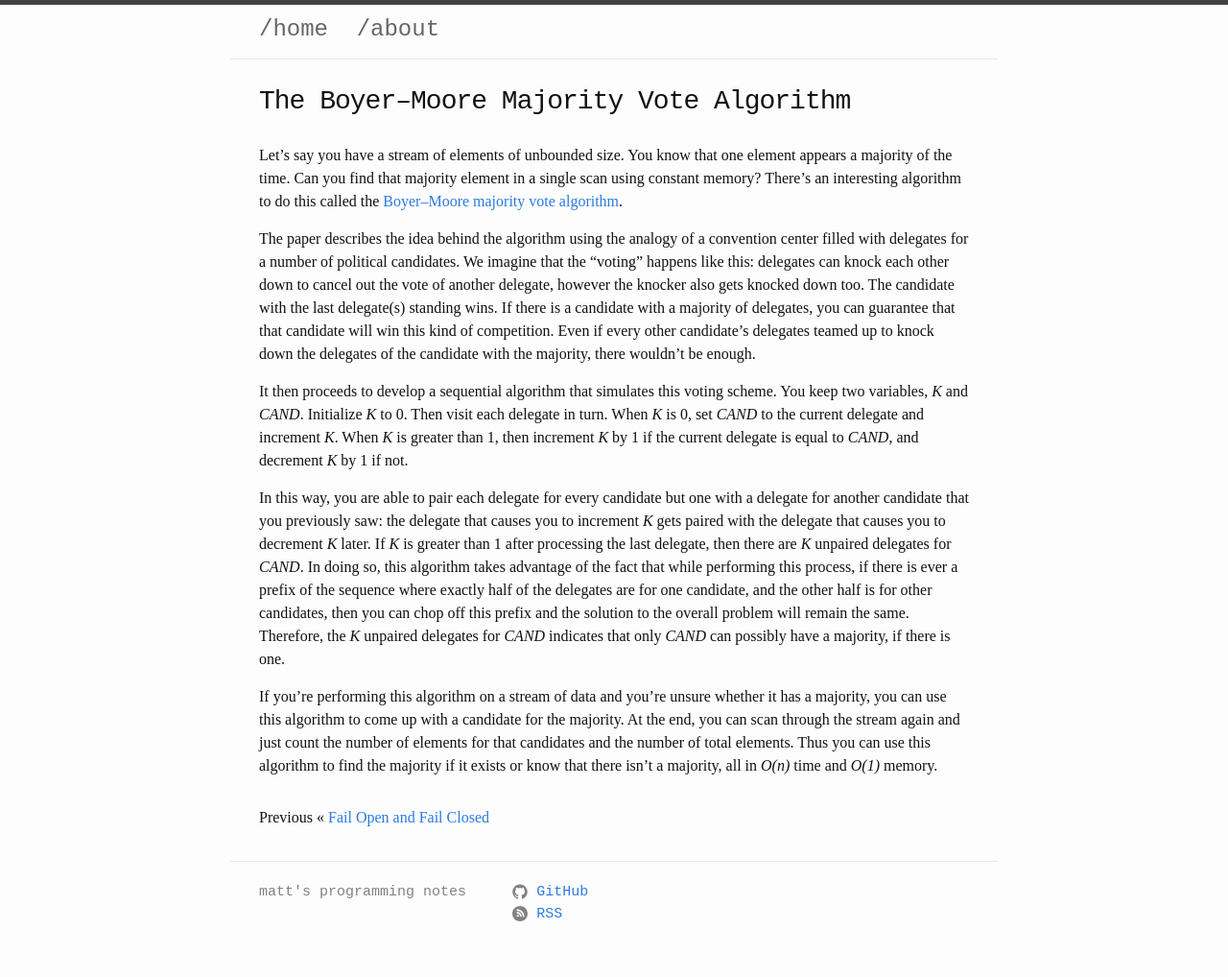
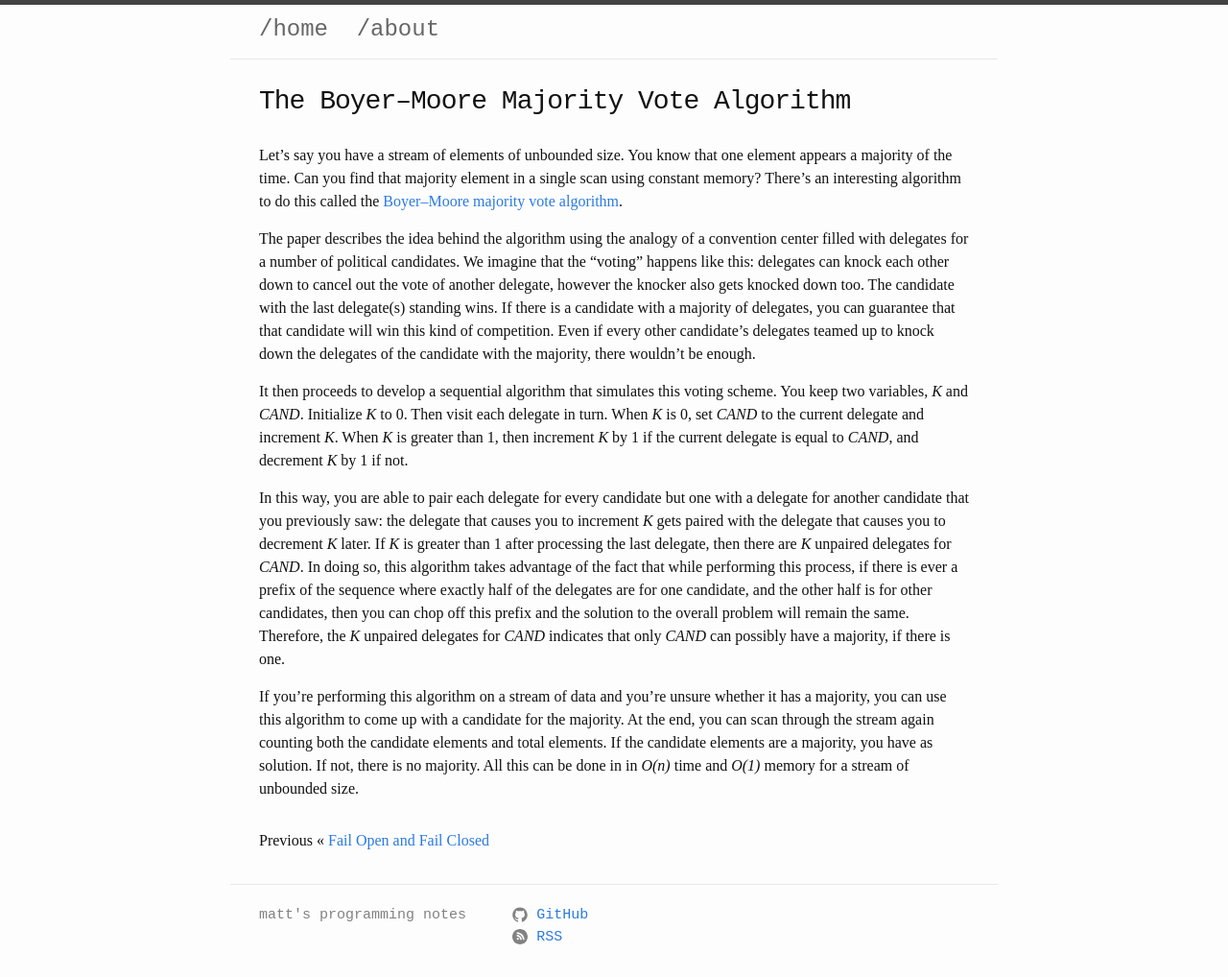
Before and after one commit to mattsteadman/mattsteadman.github.io, a Jekyll site: the page built from _posts/2023-12-05-majority-vote.md, in a window 1280 px wide. Shown: the whole page at 96% size. Built offline with Jekyll 4.4.1, drawn with Linux system fonts in a browser that asks for light colours; before the commit the page ends 994 px from its top, so only the background shows below that.

Commit message:
Phrasing

```diff
--- a/_posts/2023-12-05-majority-vote.md
+++ b/_posts/2023-12-05-majority-vote.md
@@ -15,4 +15,4 @@ It then proceeds to develop a sequential algorithm that simulates this voting sc
 
 In this way, you are able to pair each delegate for every candidate but one with a delegate for another candidate that you previously saw: the delegate that causes you to increment *K* gets paired with the delegate that causes you to decrement *K* later. If *K* is greater than 1 after processing the last delegate, then there are *K* unpaired delegates for *CAND*. In doing so, this algorithm takes advantage of the fact that while performing this process, if there is ever a prefix of the sequence where exactly half of the delegates are for one candidate, and the other half is for other candidates, then you can chop off this prefix and the solution to the overall problem will remain the same. Therefore, the *K* unpaired delegates for *CAND* indicates that only *CAND* can possibly have a majority, if there is one.
 
-If you're performing this algorithm on a stream of data and you're unsure whether it has a majority, you can use this algorithm to come up with a candidate for the majority. At the end, you can scan through the stream again and just count the number of elements for that candidates and the number of total elements. Thus you can use this algorithm to find the majority if it exists or know that there isn't a majority, all in *O(n)* time and *O(1)* memory.
+If you're performing this algorithm on a stream of data and you're unsure whether it has a majority, you can use this algorithm to come up with a candidate for the majority. At the end, you can scan through the stream again counting both the candidate elements and total elements. If the candidate elements are a majority, you have as solution. If not, there is no majority. All this can be done in in *O(n)* time and *O(1)* memory for a stream of unbounded size.
```
